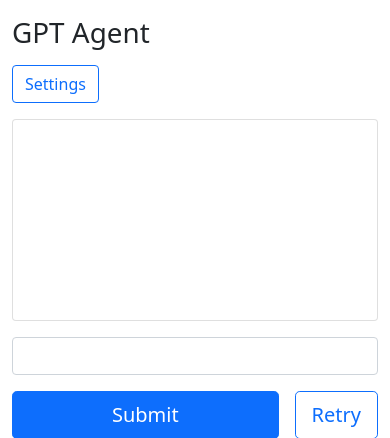
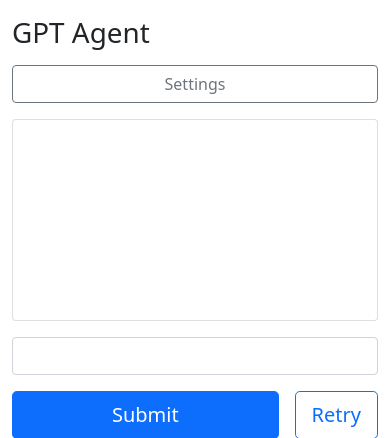
Before and after one commit to njbbaer/gpt-engine, a Flask app: page / in a window 390 px wide. Shown: the top 438 px of the page. Run offline with Flask 2, Linux system fonts and the light colour scheme; parts of the project's set-up code (start-up, migrations or seed data) failed here and were passed over; some libraries are stand-ins or nearby versions.

Commit message:
Style settings button

```diff
--- a/gpt_agent/static/style.css
+++ b/gpt_agent/static/style.css
@@ -21,11 +21,19 @@
 }
 
 #submitButton {
-  width: 200px;
+  width: 10rem;
+}
+
+#settingsButton {
+  width: 10rem;
 }
 
 @media screen and (max-width: 768px) {
   #submitButton {
+    width: 100%;
+  }
+
+  #settingsButton {
     width: 100%;
   }
 }
--- a/gpt_agent/templates/index.html
+++ b/gpt_agent/templates/index.html
@@ -16,7 +16,7 @@
       <h1>GPT Agent</h1>
       <form class="mt-3">
         <p>
-          <button class="btn btn-outline-primary" type="button" data-bs-toggle="collapse" data-bs-target="#collapseSettings">
+          <button class="btn btn-outline-secondary" type="button" data-bs-toggle="collapse" data-bs-target="#collapseSettings" id="settingsButton">
             Settings
           </button>
         </p>
@@ -30,7 +30,7 @@
               {% endfor %}
             </div>
             {% for field in param_fields %}
-              <div class="paramField row mt-2 mb-2" name="{{ field.key }}">
+              <div class="paramField row mt-2" name="{{ field.key }}">
                 <label class="col-12 col-md-3 col-lg-2 col-form-label">
                   {{ field.label }}
                 </label>
@@ -43,7 +43,7 @@
         </div>
       </form>
       <div class="card mt-3">
-        <div class="card-body" contenteditable="plaintext-only" id="promptField"></div>
+        <div id="promptField" class="card-body" contenteditable="plaintext-only"></div>
       </div>
       <input id="inputField" type="text" class="form-control mt-3">
       <div class="d-flex mt-3">
```
